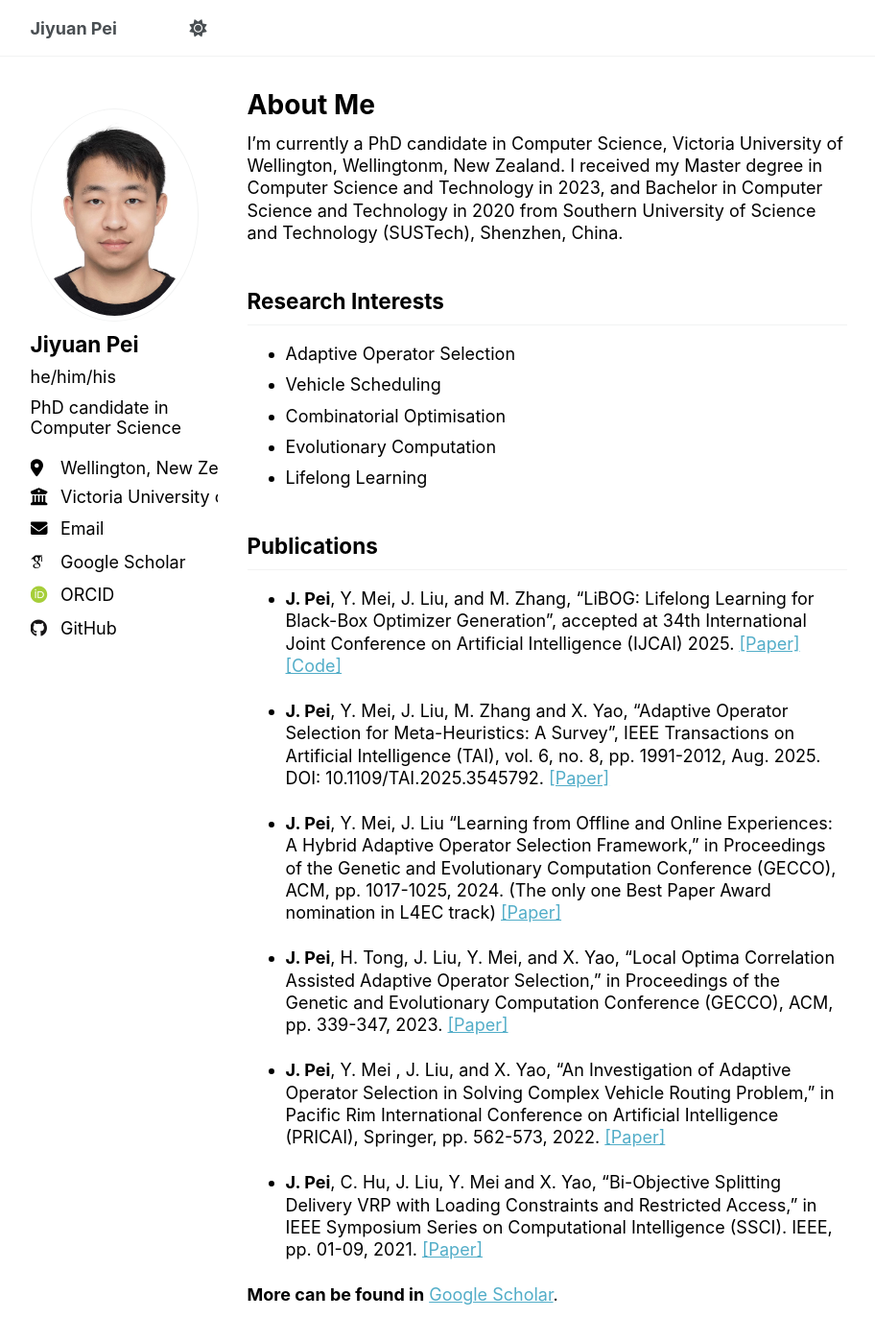
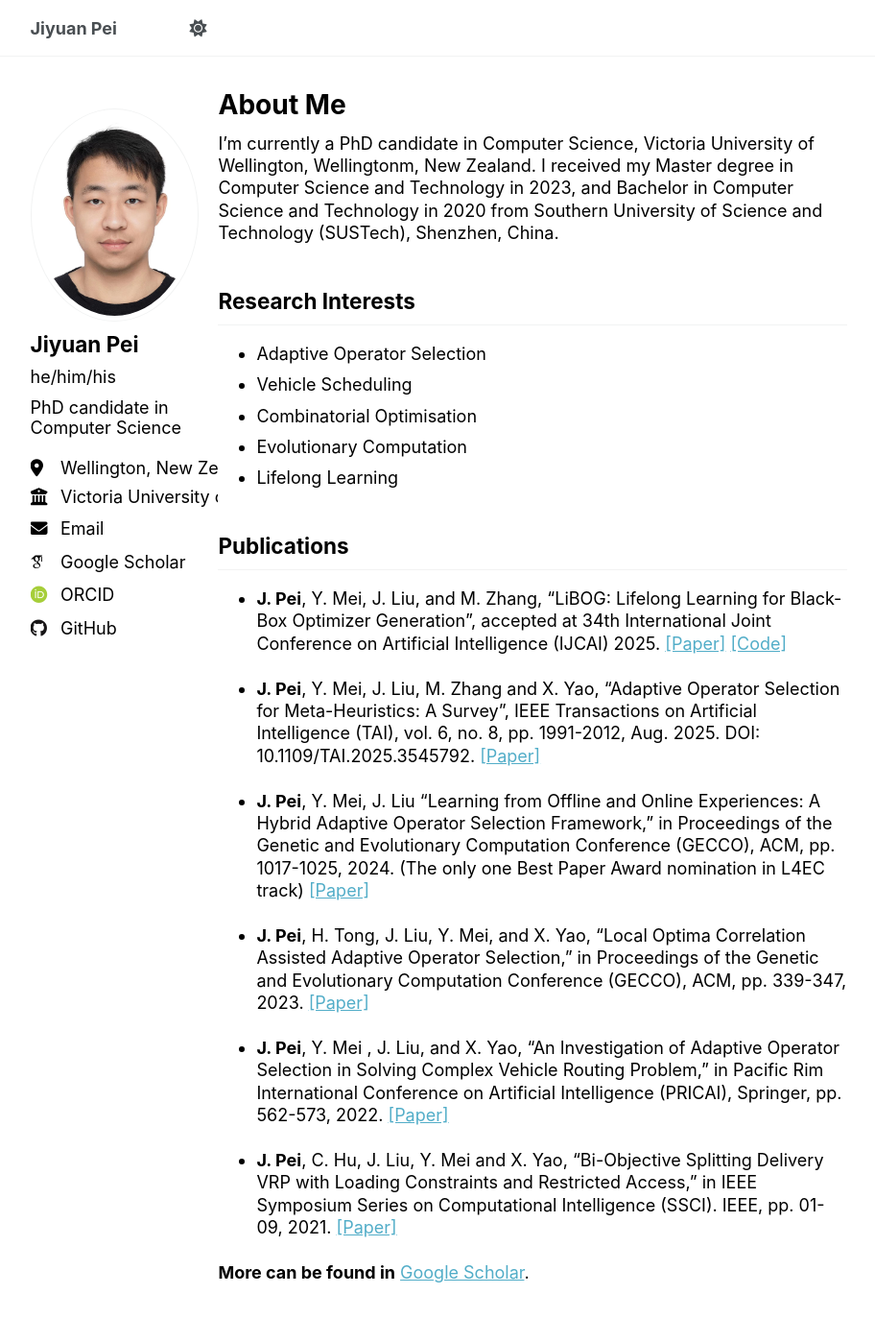
Before and after one commit to PeiJY/PeiJY.github.io, a Jekyll site: the page built from _pages/about.md, in a window 1280 px wide and 1400 px high. Shown: the whole window at 96% size, without its empty margins (164-1076 px from the left). Built offline with Jekyll 4.4.1, drawn with Linux system fonts in a browser that asks for light colours; some web fonts are replaced; a script that is not in the unit is left out.

Commit message:
refine sidebar width

```diff
--- a/_sass/layout/_page.scss
+++ b/_sass/layout/_page.scss
@@ -18,8 +18,8 @@
 
 .page {
   @include breakpoint($large) {
-    @include span(10.5 of 12 last);
-    @include prefix(1.5 of 12);
+    @include span(10.7 of 12 last);
+    @include prefix(1.3 of 12);
     @include suffix(0.5 of 12);
   }
 
--- a/_sass/theme/_dark.scss
+++ b/_sass/theme/_dark.scss
@@ -30,7 +30,7 @@
 $masthead-height            : 70px;
 $navicon-width              : 28px;
 $navicon-height             : 4px;
-$sidebar-link-max-width     : 300px;
+$sidebar-link-max-width     : 380px;
 $sidebar-screen-min-width   : 1024px;
 
 /* Dark theme for the site */
--- a/_sass/theme/_default.scss
+++ b/_sass/theme/_default.scss
@@ -24,7 +24,7 @@
 $masthead-height            : 70px;
 $navicon-width              : 28px;
 $navicon-height             : 4px;
-$sidebar-link-max-width     : 250px;
+$sidebar-link-max-width     : 380px;
 $sidebar-screen-min-width   : 1024px;
 
 /* Default light theme for the site */
```
